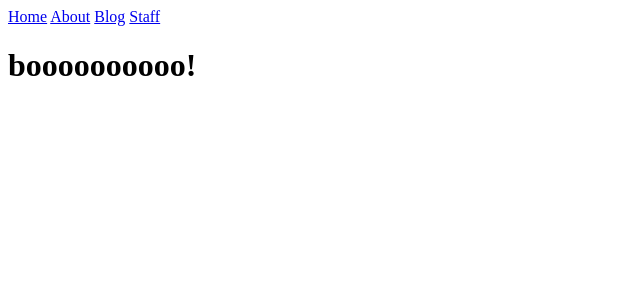
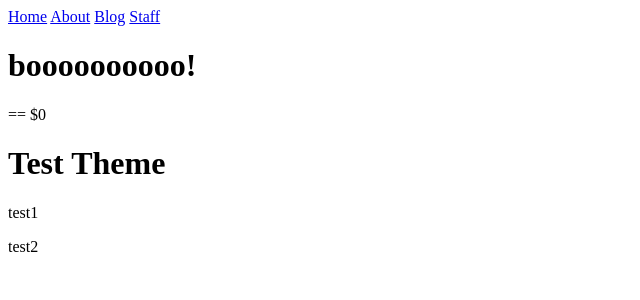
Before and after one commit to hmshub/nifGuides.github.io, a Jekyll site: the page built from index.html, in a window 1280 px wide. Shown: the top 300 px of the page, without its empty margins (0-640 px from the left). Built offline with Jekyll 4.4.1, drawn with Linux system fonts in a browser that asks for light colours.

Commit message:
theme template test

```diff
--- a/index.html
+++ b/index.html
@@ -5,3 +5,12 @@ nav_order: 4
 ---
 
 <h1>{{ "BOOOOOOOOOO!" | downcase }}</h1>
+
+<div class="wrapper"> == $0
+  <header>
+    <h1>Test Theme</h1>
+  </header>
+  <section>
+    <p>test1</p>
+    <p>test2</p>
+  </section>
```
